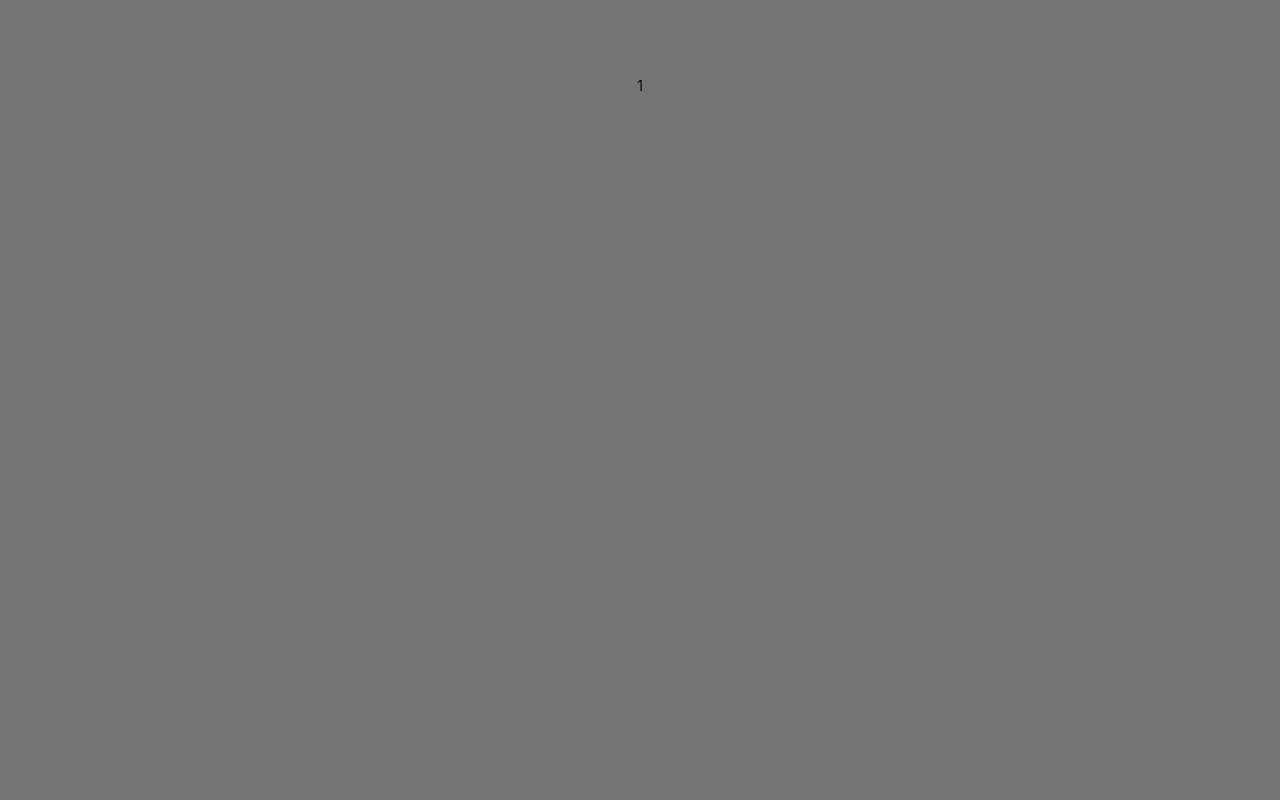
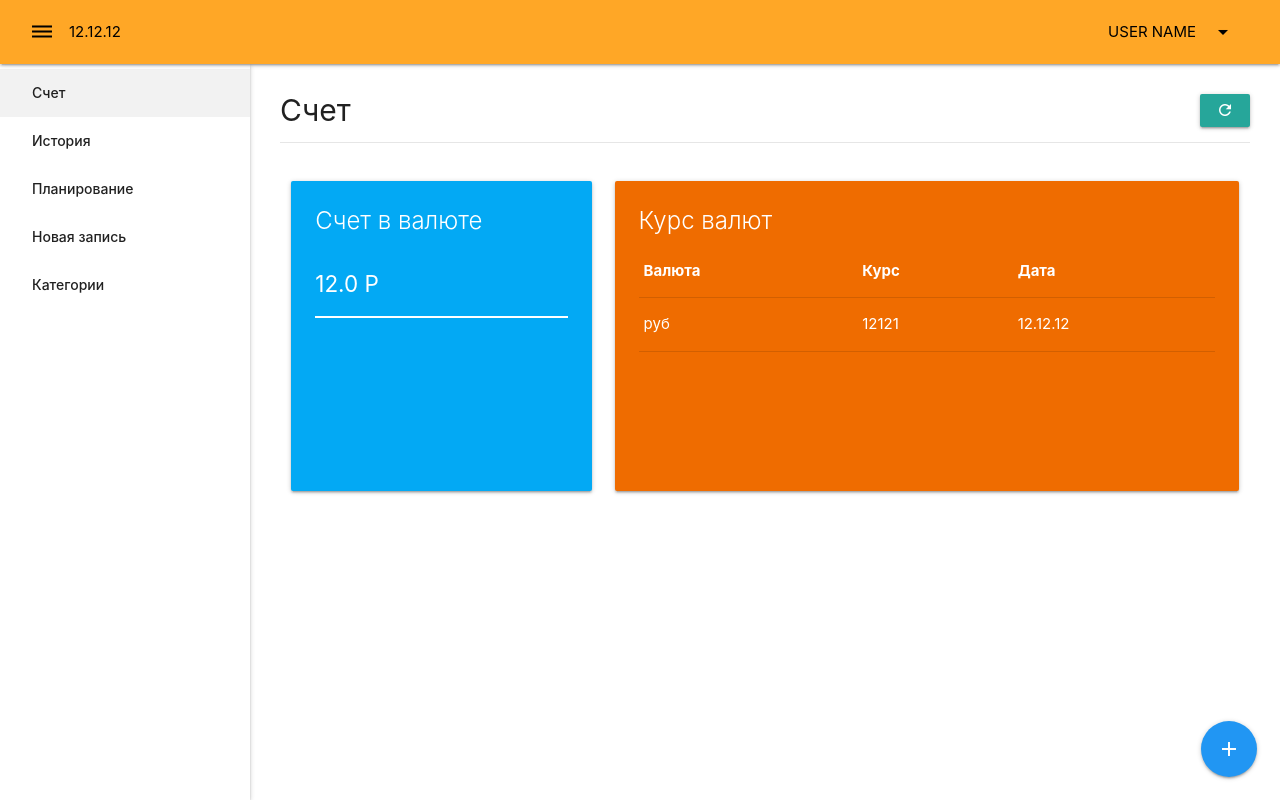
Before and after one commit to averlor/CRM, a Vue app: page / in a window 1280 px wide. Built offline with nearby package versions, Linux system fonts and the light colour scheme.

Commit message:
Edit dependences and template for views-page

```diff
--- a/package.json
+++ b/package.json
@@ -8,6 +8,7 @@
     "lint": "vue-cli-service lint"
   },
   "dependencies": {
+    "@vue/cli": "^3.9.2",
     "core-js": "^2.6.5",
     "materialize-css": "^1.0.0-rc.2",
     "register-service-worker": "^1.6.2",
--- a/src/layouts/MainLayout.vue
+++ b/src/layouts/MainLayout.vue
@@ -1,62 +1,10 @@
 <template>
     <div class="app-main-layout">
-        <nav class="navbar orange lighten-1">
-            <div class="nav-wrapper">
-                <div class="navbar-left">
-                <a href="#">
-                    <i class="material-icons black-text">dehaze</i>
-                </a>
-                <span class="black-text">12.12.12</span>
-                </div>
 
-                <ul class="right hide-on-small-and-down">
-                <li>
-                    <a
-                        class="dropdown-trigger black-text"
-                        href="#"
-                        data-target="dropdown"
-                    >
-                    USER NAME
-                    <i class="material-icons right">arrow_drop_down</i>
-                    </a>
+        <Navbar @toggle-sidebar="isOpen = !isOpen"/>
+        <Sidebar v-model="isOpen"/>
 
-                    <ul id='dropdown' class='dropdown-content'>
-                    <li>
-                        <a href="#" class="black-text">
-                        <i class="material-icons">account_circle</i>Профиль
-                        </a>
-                    </li>
-                    <li class="divider" tabindex="-1"></li>
-                    <li>
-                        <a href="#" class="black-text">
-                        <i class="material-icons">assignment_return</i>Выйти
-                        </a>
-                    </li>
-                    </ul>
-                </li>
-                </ul>
-            </div>
-        </nav>
-
-        <ul class="sidenav app-sidenav open">
-            <li>
-                <a href="#" class="waves-effect waves-orange pointer">Счет</a>
-            </li>
-            <li>
-                <a href="#" class="waves-effect waves-orange pointer">История</a>
-            </li>
-            <li>
-                <a href="#" class="waves-effect waves-orange pointer">Планирование</a>
-            </li>
-            <li>
-                <a href="#" class="waves-effect waves-orange pointer">Новая запись</a>
-            </li>
-            <li>
-                <a href="#" class="waves-effect waves-orange pointer">Категории</a>
-            </li>
-        </ul>
-
-        <main class="app-content">
+        <main class="app-content" :class='{full : !isOpen}'>
             <div class="app-page">
                <router-view />
             </div>
@@ -69,3 +17,22 @@
         </div>
     </div>
 </template>
+
+
+
+<script>
+
+import Navbar from '@/components/app/Navbar'
+import Sidebar from '@/components/app/Sidebar'
+
+export default {
+    name: 'main-layout',
+    components: {
+        Navbar,
+        Sidebar
+    },
+    data: () => ({
+        isOpen: true
+    })
+}
+</script>
--- a/src/router.js
+++ b/src/router.js
@@ -1,6 +1,5 @@
 import Vue from 'vue'
 import Router from 'vue-router'
-import Home from './views/Home.vue'
 
 Vue.use(Router)
 
@@ -9,21 +8,58 @@
   base: process.env.BASE_URL,
   routes: [
     {
-      path: '/',
-      name: 'home',
-      component: Home
-    },
-    {
       path: '/login',
       name:'login',
       meta: {layout: 'empty'},
       component: () => import('./views/Login.vue')
     },
     {
+      path: '/register',
+      name:'register',
+      meta: {layout: 'empty'},
+      component: () => import('./views/Register.vue')
+    },
+    {
+      path: '/',
+      name: 'home',
+      meta: {layout: 'main'},
+      component: () => import('./views/Home.vue')
+    },
+    {
       path: '/categories',
       name:'categories',
       meta: {layout: 'main'},
       component: () => import('./views/Categories.vue')
+    },
+    {
+      path: '/detail/:id',
+      name:'detail',
+      meta: {layout: 'main'},
+      component: () => import('./views/DetailRecords.vue')
+    },
+    {
+      path: '/history',
+      name:'history',
+      meta: {layout: 'main'},
+      component: () => import('./views/History.vue')
+    },
+    {
+      path: '/planning',
+      name:'planning',
+      meta: {layout: 'main'},
+      component: () => import('./views/Planning.vue')
+    },
+    {
+      path: '/record',
+      name:'record',
+      meta: {layout: 'main'},
+      component: () => import('./views/Record.vue')
+    },
+    {
+      path: '/profile',
+      name:'profile',
+      meta: {layout: 'main'},
+      component: () => import('./views/Profile.vue')
     }
   ]
 })
--- a/src/views/Home.vue
+++ b/src/views/Home.vue
@@ -1,5 +1,54 @@
 <template>
-  <div>1</div>
+  <div>
+    <div class="page-title">
+      <h3>Счет</h3>
+
+      <button class="btn waves-effect waves-light btn-small">
+        <i class="material-icons">refresh</i>
+      </button>
+    </div>
+
+    <div class="row">
+      <div class="col s12 m6 l4">
+        <div class="card light-blue bill-card">
+          <div class="card-content white-text">
+            <span class="card-title">Счет в валюте</span>
+
+            <p class="currency-line">
+              <span>12.0 Р</span>
+            </p>
+          </div>
+        </div>
+      </div>
+
+      <div class="col s12 m6 l8">
+        <div class="card orange darken-3 bill-card">
+          <div class="card-content white-text">
+            <div class="card-header">
+              <span class="card-title">Курс валют</span>
+            </div>
+            <table>
+              <thead>
+              <tr>
+                <th>Валюта</th>
+                <th>Курс</th>
+                <th>Дата</th>
+              </tr>
+              </thead>
+
+              <tbody>
+              <tr>
+                <td>руб</td>
+                <td>12121</td>
+                <td>12.12.12</td>
+              </tr>
+              </tbody>
+            </table>
+          </div>
+        </div>
+      </div>
+    </div>
+  </div>
 </template>
 
 <script>
```
Also changed, not shown: 1 other file (tests, documents, lock files or other folders).
